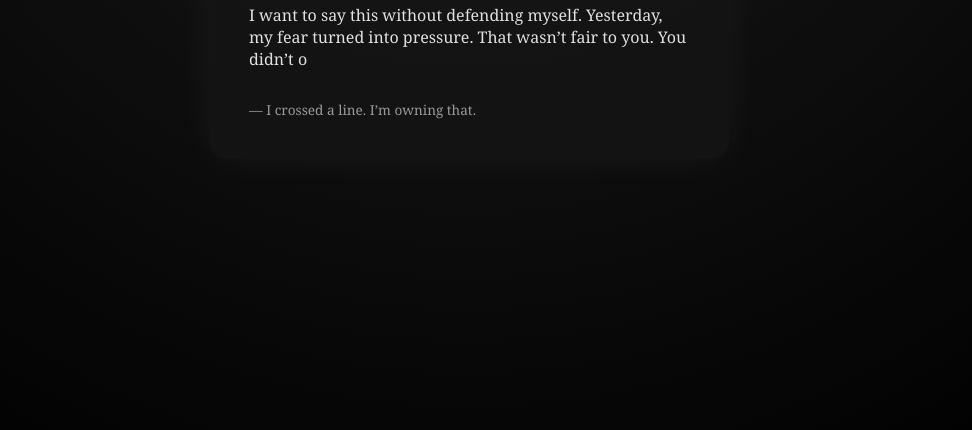
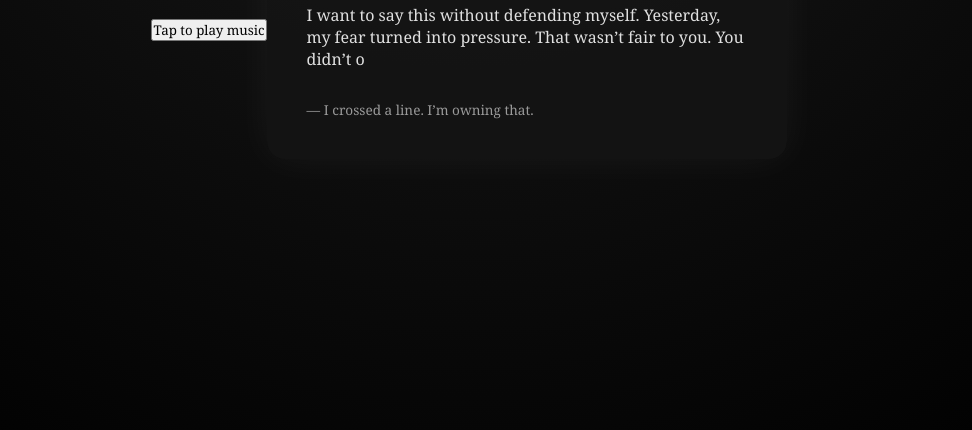
Before and after one commit to sameersteve/apology, a plain HTML site: page index.html in a window 1280 px wide. Shown: the part 370-800 px from the top of the page, without its empty margins (171-1143 px from the left). Drawn offline with Linux system fonts and the light colour scheme.

Commit message:
Update index.html

```diff
--- a/index.html
+++ b/index.html
@@ -7,9 +7,12 @@
 </head>
 <body>
 
-<audio autoplay loop>
+<button id="playBtn">Tap to play music</button>
+
+<audio id="bgm" loop>
   <source src="music.mp3" type="audio/mpeg">
 </audio>
+
 
 <div class="container">
   <h1>Hey Himangi</h1>
```
